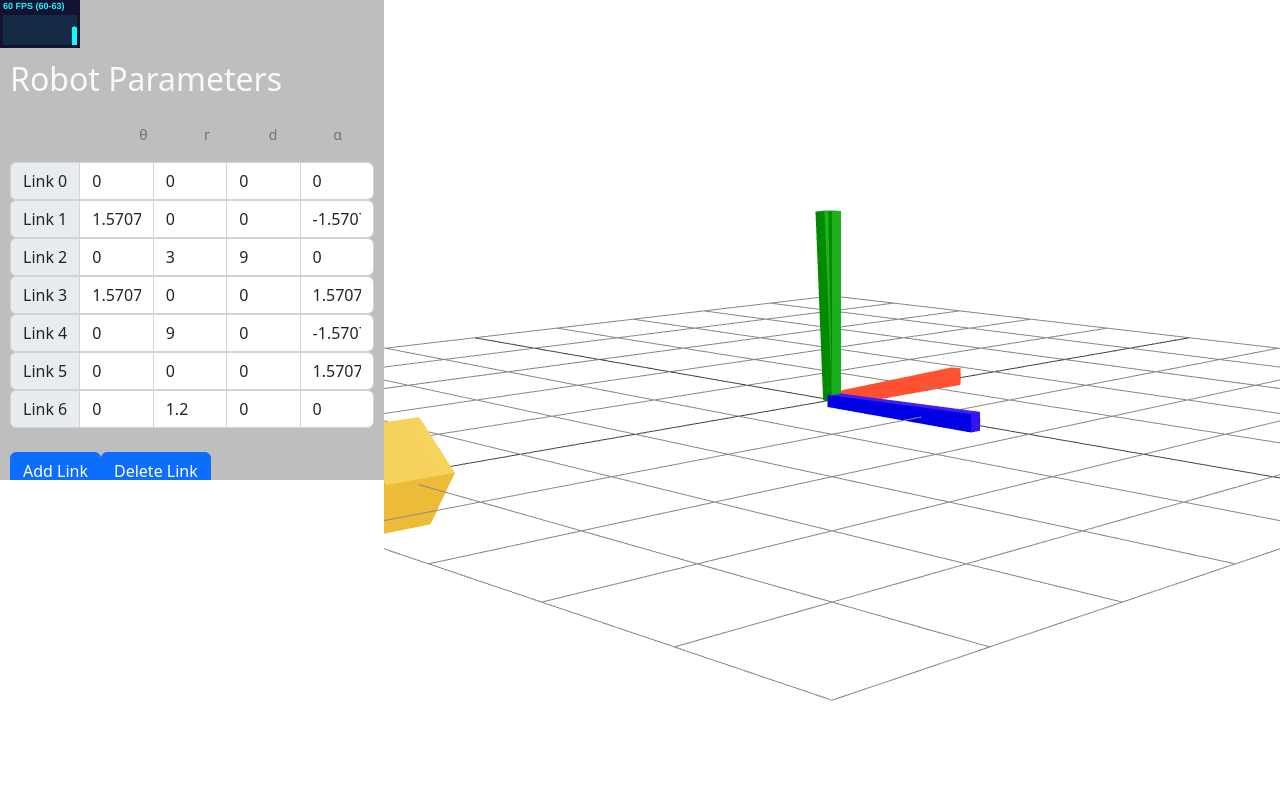
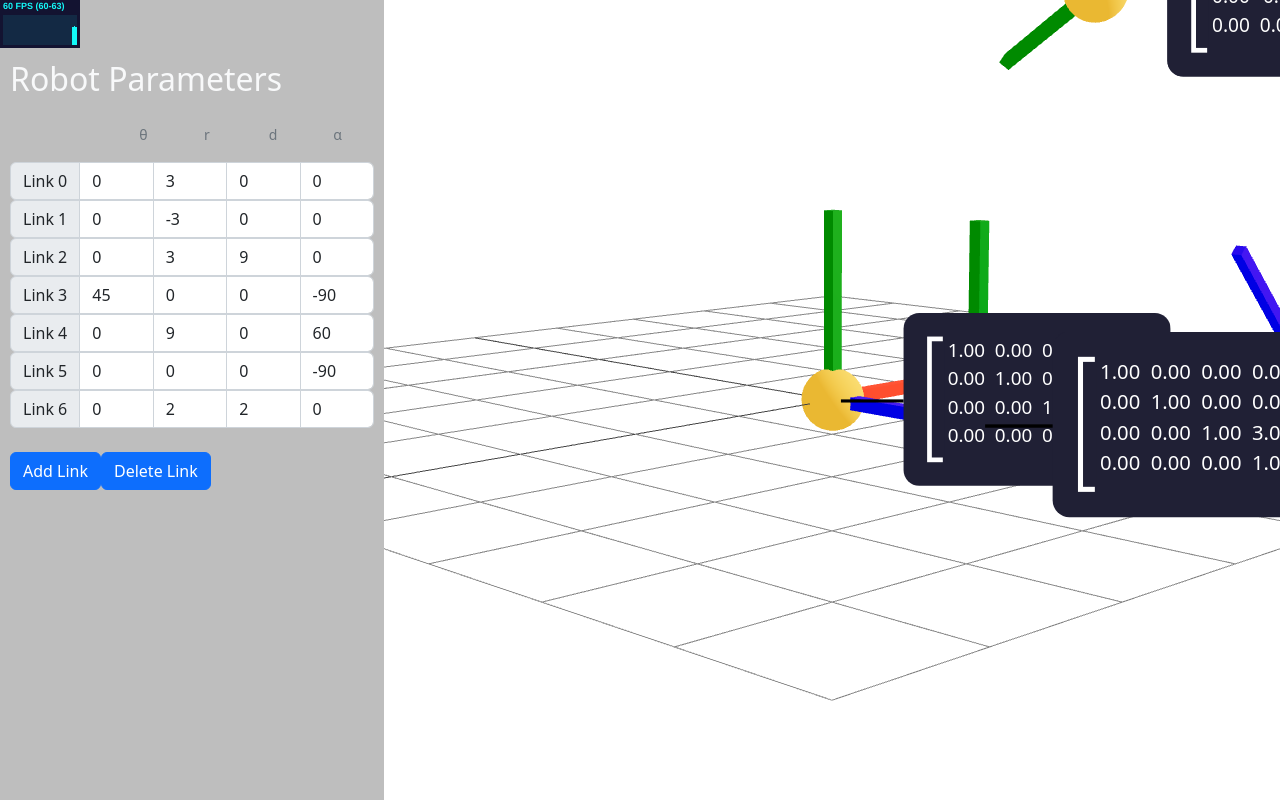
Before and after one commit to delgoh/robotic-arm-simulator, a React (Create React App) app: page / in a window 1280 px wide. Built offline with nearby package versions, Linux system fonts and the light colour scheme.

Commit message:
Added matrix overlay

```diff
--- a/src/App.js
+++ b/src/App.js
@@ -15,7 +15,7 @@ const App = () => {
       {
         linkId: 0,
         theta: "0", //-1.57079, //-0.78539,
-        r: "0",
+        r: "3",
         d: "0",
         alpha: "0",
         relativeT: new Matrix4(),
@@ -23,10 +23,10 @@ const App = () => {
       },
       {
         linkId: 1,
-        theta: (Math.PI / 2).toString(),
-        r: "0",
+        theta: "0",
+        r: "-3",
         d: "0",
-        alpha: (-Math.PI / 2).toString(),
+        alpha: "0",
         relativeT: new Matrix4(),
         globalT: new Matrix4()
       },
@@ -41,19 +41,19 @@ const App = () => {
       },
       {
         linkId: 3,
-        theta: (Math.PI / 2).toString(), //-1.57079, //-0.78539,
+        theta: "45",
         r: "0",
         d: "0",
-        alpha: (Math.PI / 2).toString(),
+        alpha: "-90",
         relativeT: new Matrix4(),
         globalT: new Matrix4()
       },
       {
         linkId: 4,
-        theta: "0", //-1.57079, //-0.78539,
+        theta: "0",
         r: "9",
         d: "0",
-        alpha: (-Math.PI / 2).toString(),
+        alpha: "60",
         relativeT: new Matrix4(),
         globalT: new Matrix4()
       },
@@ -62,15 +62,15 @@ const App = () => {
         theta: "0", //-1.57079, //-0.78539,
         r: "0",
         d: "0",
-        alpha: (Math.PI / 2).toString(),
+        alpha: "-90",
         relativeT: new Matrix4(),
         globalT: new Matrix4()
       },
       {
         linkId: 6,
         theta: "0", //-1.57079, //-0.78539,
-        r: "1.2",
-        d: "0",
+        r: "2",
+        d: "2",
         alpha: "0",
         relativeT: new Matrix4(),
         globalT: new Matrix4()
--- /dev/null
+++ b/src/components/CoordFrame/ClickSphere.jsx
@@ -0,0 +1,22 @@
+import React, { useRef, useState } from 'react'
+
+const ClickSphere = ({size}) => {
+  const clickSphereRef = useRef();
+  const [isHovered, setIsHovered] = useState(false);
+  const [isClicked, setIsClicked] = useState(false);
+
+  return (
+    <mesh
+      ref={clickSphereRef}
+      scale={isClicked ? 1.5 : 1}
+      onClick={(event) => setIsClicked(!isClicked)}
+      onPointerOver={(event) => setIsHovered(true)}
+      onPointerOut={(event) => setIsHovered(false)}
+    >
+      <sphereGeometry args={[size]} />
+      <meshStandardMaterial color={isHovered ? 'hotpink' : 'orange'}/>
+    </mesh>
+  )
+};
+
+export default ClickSphere;
--- a/src/components/CoordFrame/CoordFrame.jsx
+++ b/src/components/CoordFrame/CoordFrame.jsx
@@ -2,6 +2,8 @@ import React from 'react'
 import { useEffect, useRef } from 'react'
 // import { useFrame } from '@react-three/fiber';
 import AxisLine from './AxisLine';
+import ClickSphere from './ClickSphere';
+import MatrixOverlay from './MatrixOverlay';
 
 const CoordFrame = ({ robotParam }) => {
 
@@ -16,6 +18,8 @@ const CoordFrame = ({ robotParam }) => {
       <AxisLine direction={"x"} length={3} width={0.2}/>
       <AxisLine direction={"y"} length={3} width={0.2}/>
       <AxisLine direction={"z"} length={3} width={0.2}/>
+      <ClickSphere size={0.5} />
+      <MatrixOverlay robotParam={robotParam} />
     </group>
   );
 };
--- /dev/null
+++ b/src/components/CoordFrame/MatrixOverlay.jsx
@@ -0,0 +1,35 @@
+import React from 'react';
+import { Html } from "@react-three/drei";
+
+import styles from './MatrixOverlay.module.css';
+
+const DECIMAL_PLACES = 2;
+
+const MatrixOverlay = ({ robotParam }) => {
+
+  const copyGlobalT = robotParam.globalT.clone();
+  copyGlobalT.transpose();
+  const globalTElems = copyGlobalT.elements;
+
+  return (
+    <Html
+      className={styles.matrixOverlay}
+      center
+      distanceFactor={20}
+    >
+      <div className={styles.leftBracket}>
+        <div className={styles.leftBracketInner}></div>
+      </div>
+      <div className={styles.centerNumbers}>
+        {globalTElems.map((globalTElem, index) => {
+          return <div key={index} >{globalTElem.toFixed(DECIMAL_PLACES)}</div>
+        })}
+      </div>
+      <div className={styles.rightBracket}>
+        <div className={styles.rightBracketInner}></div>
+      </div>
+    </Html>
+  )
+};
+
+export default MatrixOverlay;
--- /dev/null
+++ b/src/components/CoordFrame/MatrixOverlay.module.css
@@ -0,0 +1,69 @@
+/* * {
+  outline: 1px solid red;
+} */
+
+.matrixOverlay {
+  display: flex;
+  position: absolute;
+  margin-left: 130px;
+  transform: translate3d(calc(50% + 30px), 40px, 0);
+  text-align: left;
+  background: #202035;
+  color: white;
+  padding: 15px 15px;
+  border-radius: 10px;
+}
+
+.matrixOverlay::before {
+  content: "";
+  position: absolute;
+  top: 50%;
+  left: -40px;
+  height: 2px;
+  width: 40px;
+  background: black;
+}
+
+.leftBracket {
+  content: "";
+  min-height: 80px;
+  width: 10px;
+  background: white;
+}
+
+.centerNumbers {
+  display: grid;
+  grid: 25% 25% 25% 25% / 25% 25% 25% 25%;
+  place-items: center;
+  height: 72px;
+  width: 120px;
+  font-size: 12px;
+  font-weight: 100;
+}
+
+.rightBracket {
+  content: "";
+  min-height: 80px;
+  width: 10px;
+  background: white;
+}
+
+.leftBracketInner {
+  position: relative;
+  height: 74px;
+  width: 8px;
+  top: 50%;
+  left: 3px;
+  transform: translateY(-50%);
+  background: #202035;
+}
+
+.rightBracketInner {
+  position: relative;
+  height: 74px;
+  width: 8px;
+  top: 50%;
+  right: 1px;
+  transform: translateY(-50%);
+  background: #202035;
+}
--- a/src/components/Display.jsx
+++ b/src/components/Display.jsx
@@ -63,7 +63,7 @@ const Display = ({robotParams, setRobotParams}) => {
     <CanvasControls>
       <ambientLight />
       <pointLight position={[10, 10, 10]} />
-      <Box position={[-8, 0, 0]} />
+      {/* <Box position={[-8, 0, 0]} /> */}
       <Robot robotParams={robotParams} setRobotParams={setRobotParams} />
       <Stats />
     </CanvasControls>
--- a/src/components/ParametersPanel/LinkEntry.jsx
+++ b/src/components/ParametersPanel/LinkEntry.jsx
@@ -11,7 +11,7 @@ const LinkEntry = ({robotParam, setRobotParams}) => {
       updateAllT(prevRobotParams);
       return prevRobotParams;
     });
-  }, []);
+  }, [setRobotParams]);
 
   const handleInputChange = (e) => {
     let newState = {...robotParam};
--- a/src/components/ParametersPanel/ParametersPanel.module.css
+++ b/src/components/ParametersPanel/ParametersPanel.module.css
@@ -1,5 +1,5 @@
 .mainPanel {
-  height: 60%;
+  height: 100%;
   width: 30%;
   padding: 10px;
   position: fixed;
--- a/src/components/Robot.jsx
+++ b/src/components/Robot.jsx
@@ -1,121 +1,18 @@
-import { useFrame } from '@react-three/fiber';
-import React, { useEffect, useRef } from 'react'
+import React from 'react'
 import CoordFrame from './CoordFrame/CoordFrame'
-// import { Matrix4 } from 'three';
-
-// const updateAllT = (robotParams) => {
-//     const noOfLinks = robotParams.length;
-//     const currentGlobalT = new Matrix4();
-//     let robotParam = {};
-//     let theta = 0, r = 0, d = 0, alpha = 0;
-//     let sinTheta = 0, cosTheta = 0, sinAlpha = 0, cosAlpha = 0;
-
-//     for (let i = 0; i < noOfLinks; i++) {
-//       robotParam = robotParams[i];
-//       ({theta, r, d, alpha} = robotParam);
-//       sinTheta = Math.sin(theta);
-//       cosTheta = Math.cos(theta);
-//       sinAlpha = Math.sin(alpha);
-//       cosAlpha = Math.cos(alpha);
-
-//       robotParam.relativeT.set(
-//         cosTheta, (-1)*cosAlpha*sinTheta, sinAlpha*sinTheta, d*cosTheta,
-//         sinTheta, cosAlpha*cosTheta, (-1)*sinAlpha*cosTheta, d*sinTheta,
-//         0, sinAlpha, cosAlpha, r,
-//         0, 0, 0, 1
-//       );
-
-//       currentGlobalT.multiply(robotParam.relativeT);
-
-//       robotParam.globalT.copy(currentGlobalT);
-//     };
-// };
-  // const noOfLinks = robotParams.length;
-  // const currentGlobalT = new Matrix4();
-  // let robotParam = {};
-  // let theta = 0, r = 0, d = 0, alpha = 0;
-  // let sinTheta = 0, cosTheta = 0, sinAlpha = 0, cosAlpha = 0;
-
-  // for (let i = 0; i < noOfLinks; i++) {
-  //   robotParam = robotParams[i];
-  //   ({theta, r, d, alpha} = robotParam);
-  //   sinTheta = Math.sin(theta);
-  //   cosTheta = Math.cos(theta);
-  //   sinAlpha = Math.sin(alpha);
-  //   cosAlpha = Math.cos(alpha);
-
-  //   robotParam.relativeT.set(
-  //     cosTheta, (-1)*cosAlpha*sinTheta, sinAlpha*sinTheta, d*cosTheta,
-  //     sinTheta, cosAlpha*cosTheta, (-1)*sinAlpha*cosTheta, d*sinTheta,
-  //     0, sinAlpha, cosAlpha, r,
-  //     0, 0, 0, 1
-  //   );
-
-  //   currentGlobalT.multiply(robotParam.relativeT);
-
-  //   robotParam.globalT.copy(currentGlobalT);
-  // }
-// };
 
 const Robot = ({robotParams}) => {
 
-  // updateAllT(robotParams);
-
-  // useEffect(() => {
-  //   updateAllT(robotParams);
-  // }, [robotParams]);
-
-  // // CREATE NEW USEEFFECT, BUT RUN UPDATEALLT DEFINITION DIRECTLY (NO NEED TO PASS SETROBOTPARAMS)
-  // useEffect(() => {
-  //   setRobotParams((prevRobotParams) => {
-  //     const newRobotParams = [...prevRobotParams];
-
-  //     const noOfLinks = newRobotParams.length;
-  //     const currentGlobalT = new Matrix4();
-  //     let robotParam = {};
-  //     let theta = 0, r = 0, d = 0, alpha = 0;
-  //     let sinTheta = 0, cosTheta = 0, sinAlpha = 0, cosAlpha = 0;
-
-  //     for (let i = 0; i < noOfLinks; i++) {
-  //       robotParam = newRobotParams[i];
-  //       ({theta, r, d, alpha} = robotParam);
-  //       sinTheta = Math.sin(theta);
-  //       cosTheta = Math.cos(theta);
-  //       sinAlpha = Math.sin(alpha);
-  //       cosAlpha = Math.cos(alpha);
-
-  //       robotParam.relativeT.set(
-  //         cosTheta, (-1)*cosAlpha*sinTheta, sinAlpha*sinTheta, d*cosTheta,
-  //         sinTheta, cosAlpha*cosTheta, (-1)*sinAlpha*cosTheta, d*sinTheta,
-  //         0, sinAlpha, cosAlpha, r,
-  //         0, 0, 0, 1
-  //       );
-
-  //       currentGlobalT.multiply(robotParam.relativeT);
-
-  //       robotParam.globalT.copy(currentGlobalT);
-  //     }
-
-  //     return newRobotParams;
-  //   });
-  // }, []);
-
-  // const frameRef = useRef([]);
-
-  // useEffect(() => {
-  //   frameRef.current.setMatrixAt()
-  // }, [robotParams])
-
   return (
-    <>
+    // stopgap solution to prevent matrix at 0,0,0 from not scaling
+    <group position={[0.01,0.01,0.01]}>
       {robotParams.map((robotParam) => {
         return <CoordFrame
             key={robotParam.linkId}
             robotParam={robotParam}
-            // ref={el => frameRef.current[robotParam.linkId] = el}
          />
       })}
-    </>
+    </group>
   );
 }
 
```
